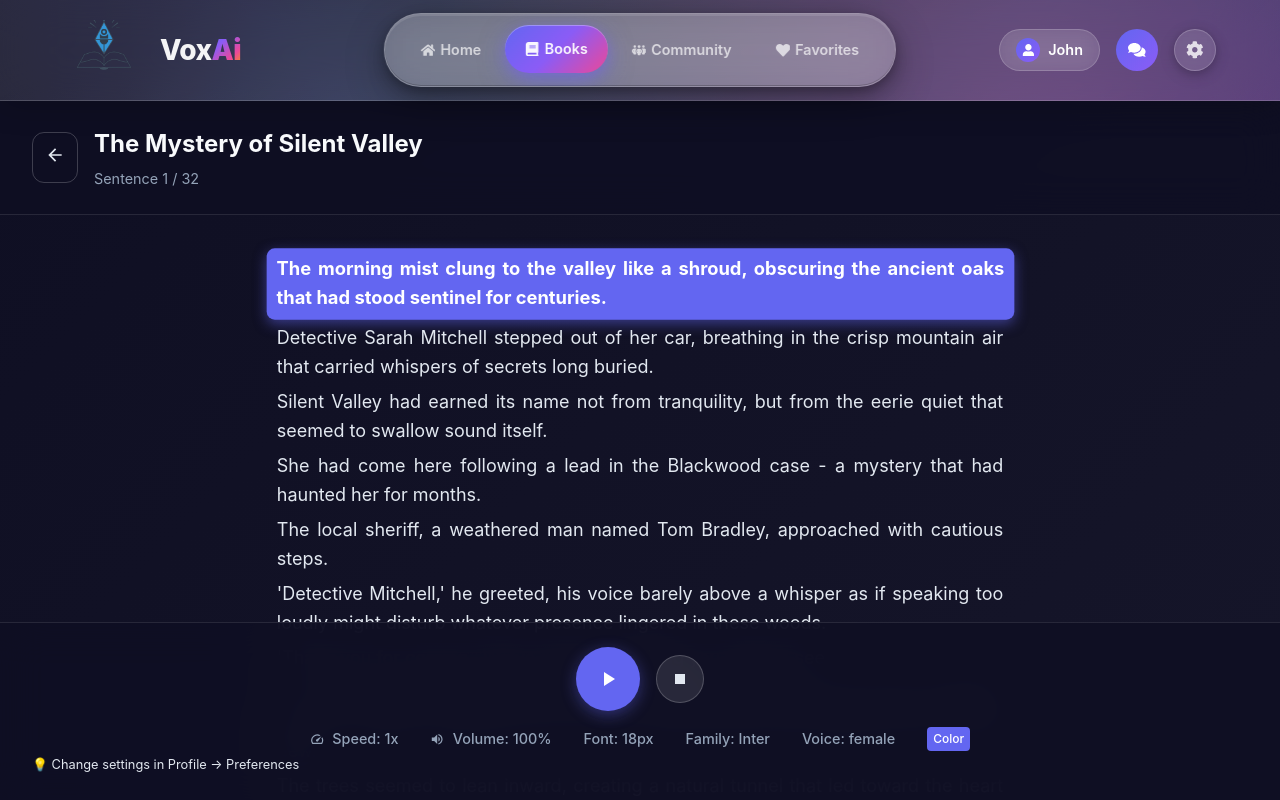
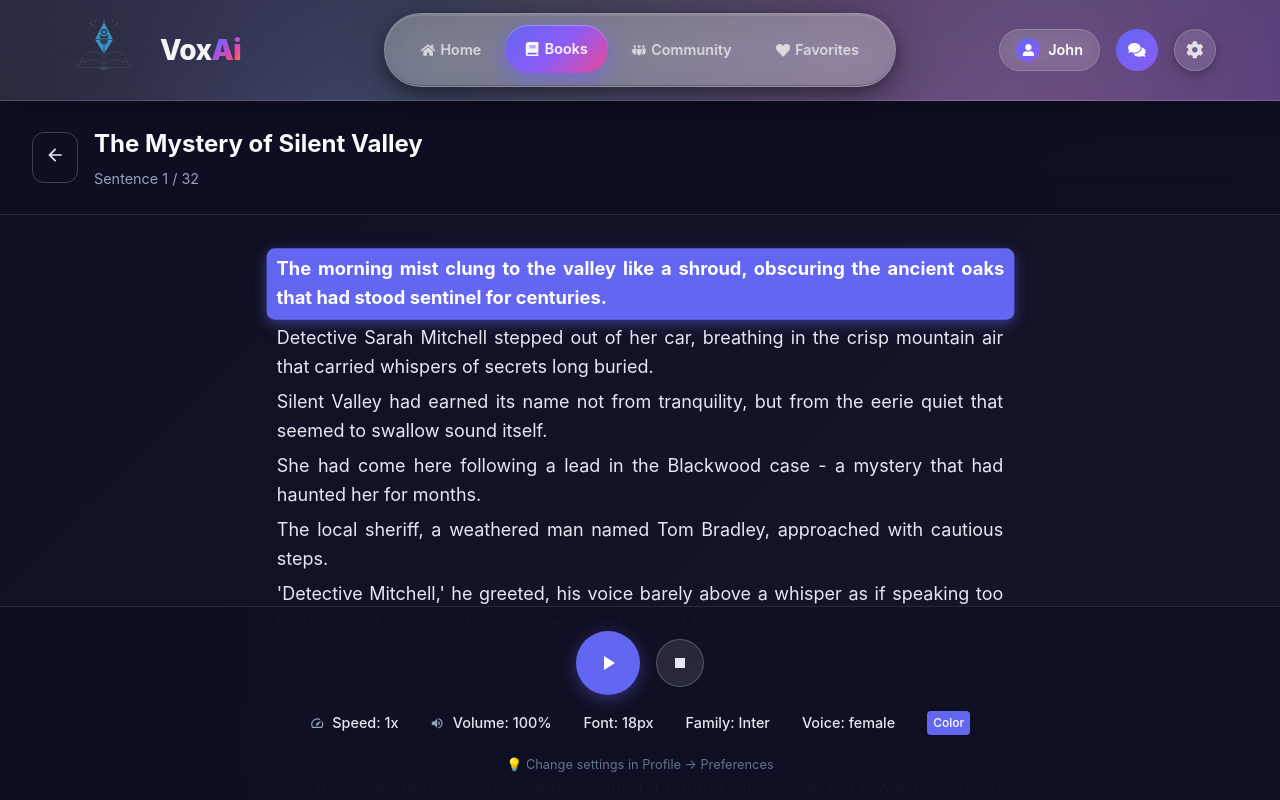
Before and after one commit to gokhankkaraduman/voxai-frondend, a React (Vite) app: page /books/1/read in a window 1280 px wide. Shown: the top 800 px of the page. Built offline with nearby package versions, Linux system fonts and the light colour scheme.

Commit message:
Add dynamic highlight colors and animations

```diff
--- a/src/pages/BookReader/BookReader.module.css
+++ b/src/pages/BookReader/BookReader.module.css
@@ -84,27 +84,8 @@
   background: rgba(99, 102, 241, 0.1);
 }
 
-.currentSentence {
-  background: #6366f1 !important;
-  color: white !important;
-  font-weight: 600;
-  padding: 0.3rem 0.5rem !important;
-  border-radius: 8px !important;
-  box-shadow: 0 4px 15px rgba(99, 102, 241, 0.4);
-  animation: highlightPulse 2s infinite;
-}
-
 .readSentence {
   opacity: 0.6;
-}
-
-@keyframes highlightPulse {
-  0%, 100% {
-    box-shadow: 0 4px 15px rgba(99, 102, 241, 0.4);
-  }
-  50% {
-    box-shadow: 0 4px 20px rgba(99, 102, 241, 0.6);
-  }
 }
 
 /* Audio Controls */
@@ -201,15 +182,33 @@
   appearance: none;
   width: 16px;
   height: 16px;
+  border-radius: 50%;
   background: #6366f1;
+  cursor: pointer;
+  border: 2px solid white;
+  box-shadow: 0 2px 4px rgba(0, 0, 0, 0.2);
+}
+
+.settingGroup input[type="range"]::-moz-range-thumb {
+  width: 16px;
+  height: 16px;
   border-radius: 50%;
+  background: #6366f1;
   cursor: pointer;
+  border: 2px solid white;
+  box-shadow: 0 2px 4px rgba(0, 0, 0, 0.2);
 }
 
 .settingGroup span {
-  min-width: 40px;
+  font-weight: 500;
+  color: #e2e8f0;
+  white-space: nowrap;
+}
+
+.preferencesNote {
   text-align: center;
-  font-weight: 500;
+  margin-top: 1rem;
+  color: #64748b;
 }
 
 /* Loading */
@@ -238,6 +237,26 @@
   100% { transform: rotate(360deg); }
 }
 
+@keyframes highlightPulse {
+  0%, 100% {
+    box-shadow: 0 4px 15px var(--current-highlight-color-shadow, rgba(99, 102, 241, 0.4));
+  }
+  50% {
+    box-shadow: 0 4px 20px var(--current-highlight-color-shadow, rgba(99, 102, 241, 0.6));
+  }
+}
+
+@keyframes pulse {
+  0%, 100% {
+    transform: scale(1.02);
+    opacity: 1;
+  }
+  50% {
+    transform: scale(1.04);
+    opacity: 0.95;
+  }
+}
+
 /* Responsive Design */
 @media (max-width: 768px) {
   .header {
```
